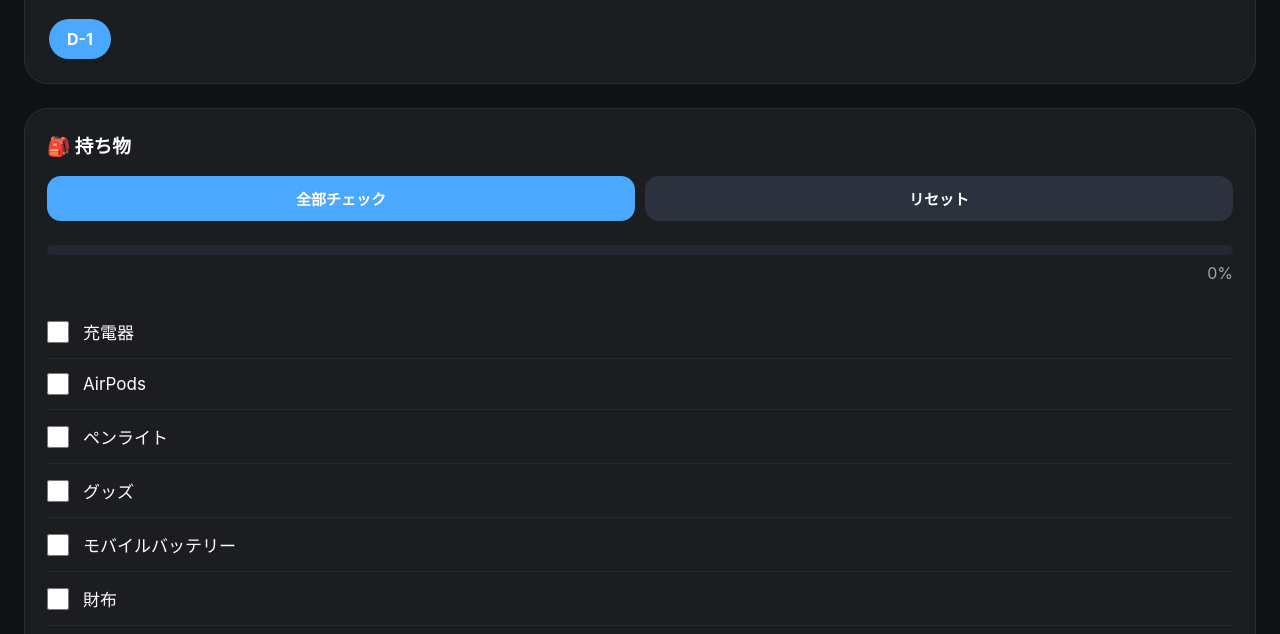
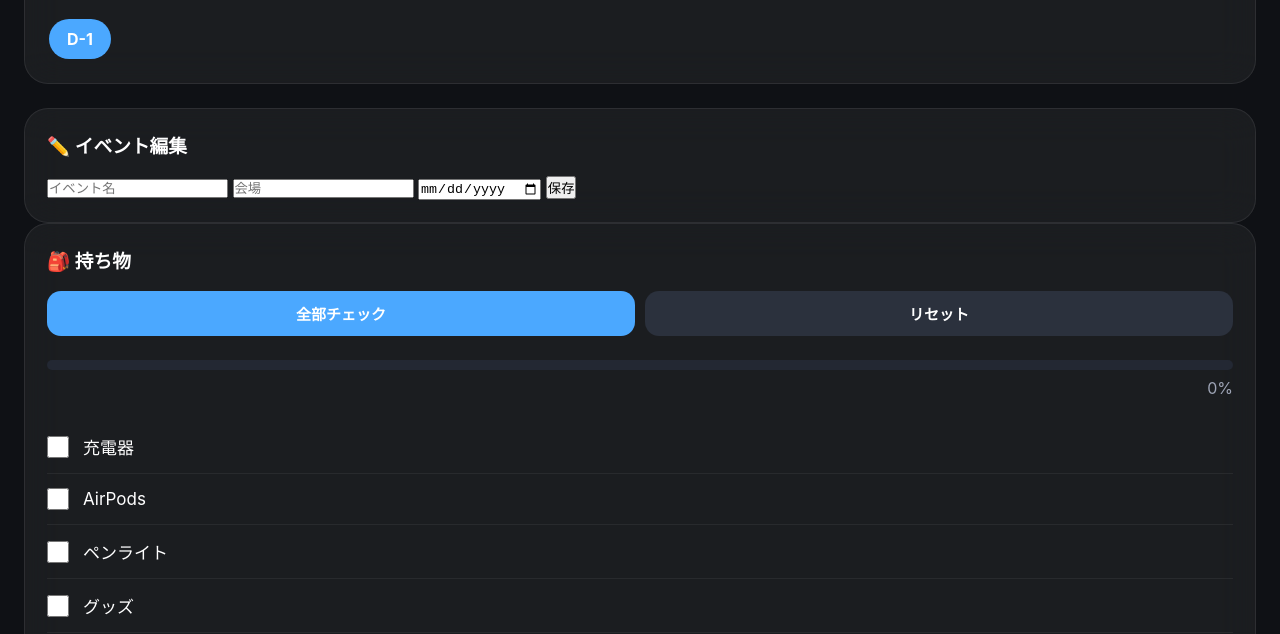
Before and after one commit to 2hoon0314-sys/TREASURE-DAY-, a plain HTML site: page index.html in a window 1280 px wide. Shown: the part 166-800 px from the top of the page. Drawn offline with Linux system fonts and the light colour scheme.

Commit message:
Update index.html

```diff
--- a/index.html
+++ b/index.html
@@ -42,6 +42,21 @@
       </div>
 
     </header>
+<section class="card">
+
+    <h3>✏️ イベント編集</h3>
+
+    <input id="event-name" type="text" placeholder="イベント名">
+
+    <input id="event-place" type="text" placeholder="会場">
+
+    <input id="event-date" type="date">
+
+    <button id="save-event">
+        保存
+    </button>
+
+</section>
 
     <section class="card">
 
```
